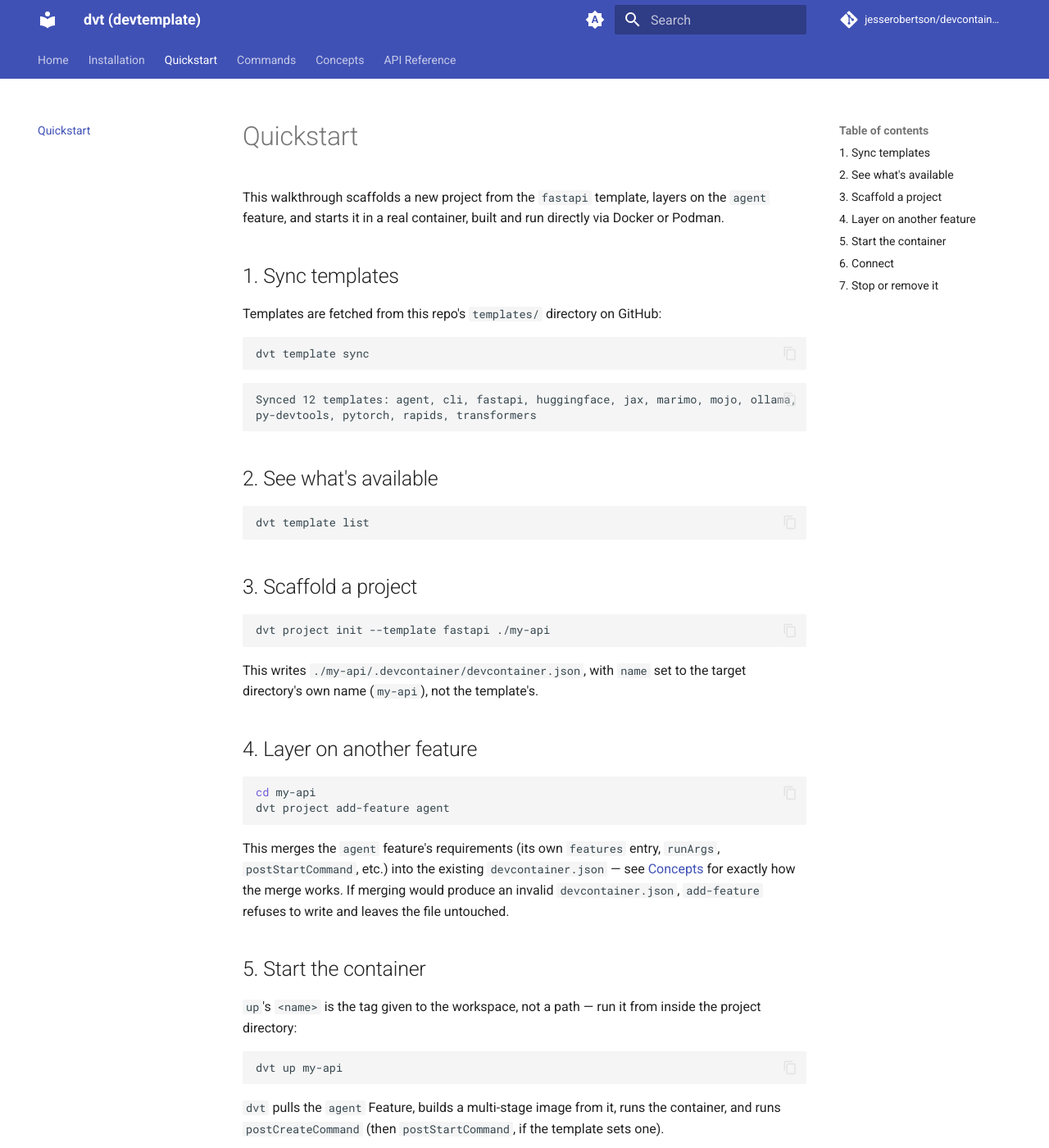
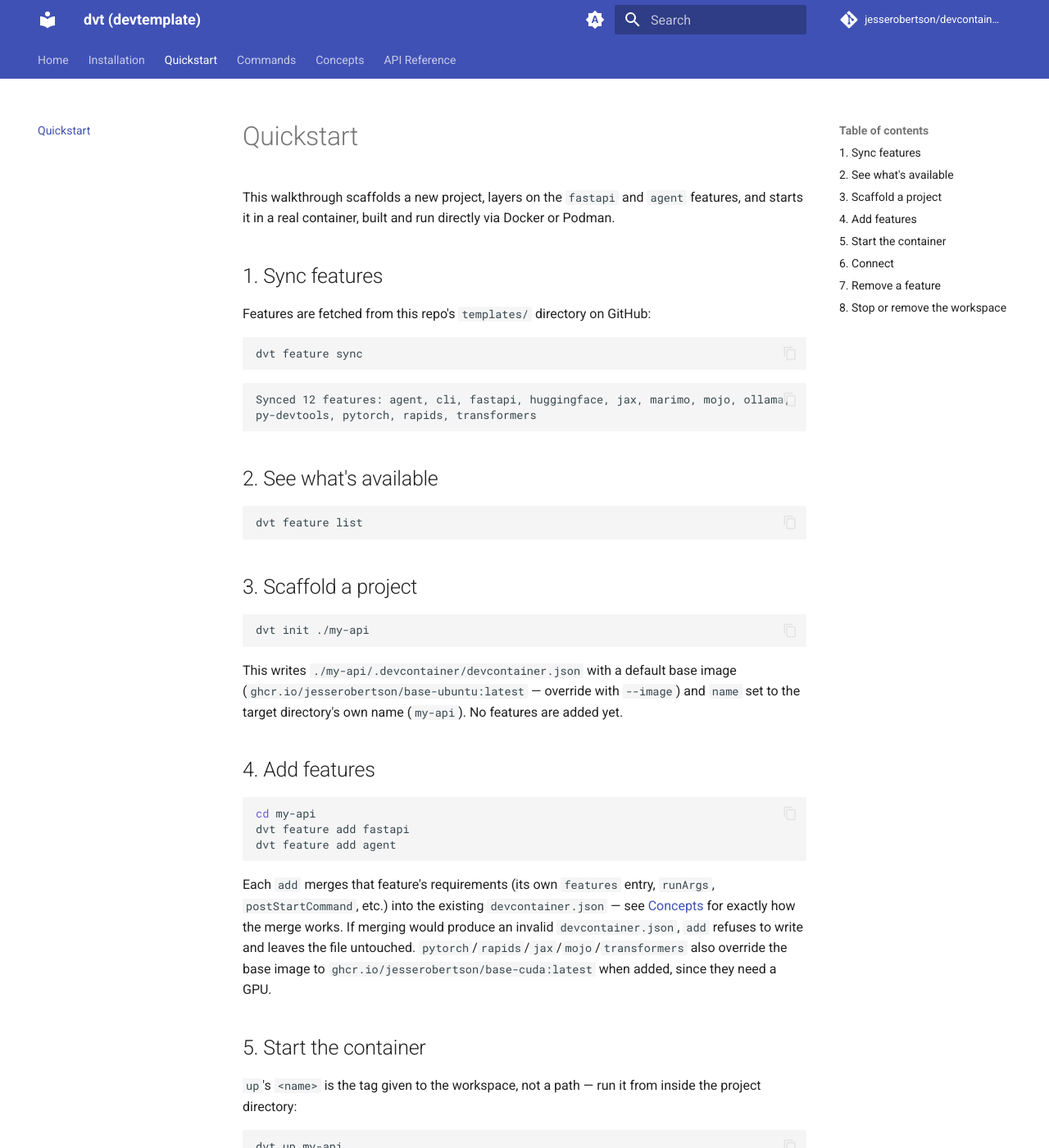
Before and after one commit to jesserobertson/devcontainers, an MkDocs documentation site: the page built from dvt/docs/content/quickstart.md, in a window 1280 px wide and 1400 px high. Shown: the whole window at 82% size. Built offline with MkDocs 1.6.1 and Material for MkDocs 9.7.7, drawn with Linux system fonts in a browser that asks for light colours; comment, search, counter and statistics services are not loaded; some of the changed text lies outside the part shown.

Commit message:
docs(dvt): rewrite README/commands/quickstart/installation for dvt init + dvt feature

````diff
--- a/dvt/docs/content/commands.md
+++ b/dvt/docs/content/commands.md
@@ -1,43 +1,59 @@
 # Command Reference
 
-## `dvt template`
+## `dvt init <path>`
 
-### `dvt template sync`
+Scaffolds `<path>/.devcontainer/devcontainer.json` with no features yet: a base image
+(`--image`, default `ghcr.io/jesserobertson/base-ubuntu:latest`), `workspaceFolder`/
+`workspaceMount`, `remoteUser: dev`, and a `postCreateCommand` that runs `pixi install`
+(prefixed with a step that turns on pixi's `detached-environments` config — see
+[Concepts](concepts.md)). The scaffolded file's `name` field is set to `<path>`'s own
+directory name. Refuses (exit 1, nothing written) if
+`<path>/.devcontainer/devcontainer.json` already exists. Also scaffolds a minimal
+`pixi.toml` if the target directory doesn't already manage its own dependencies (via
+`pixi.toml` or a `pyproject.toml` with a `[tool.pixi]` table) — every feature's
+`postCreateCommand` runs `pixi install`, which needs one to install from.
 
-Fetches every template from `templates/` in the configured GitHub repository (default
+## `dvt feature`
+
+### `dvt feature sync`
+
+Fetches every feature from `templates/` in the configured GitHub repository (default
 `jesserobertson/devcontainers`, branch `main` — override with the `DVT_GITHUB_REPO` /
 `DVT_GITHUB_BRANCH` environment variables) into the local cache. Prunes any previously-synced
-template that's been removed upstream; never touches a template directory you've added by
+feature that's been removed upstream; never touches a feature directory you've added by
 hand.
 
-### `dvt template list`
+### `dvt feature list`
 
-Lists cached templates with their base image and declared feature.
+Lists cached features with their description and base image. `--json` prints the same
+data (plus each feature's OCI Feature ref) as a JSON array instead of a table, for
+scripting.
 
-### `dvt template show <name>`
+### `dvt feature show <name>`
 
-Prints a cached template's `devcontainer.json`.
+Prints a cached feature's devcontainer.json overlay.
 
-## `dvt project`
+### `dvt feature add <name>`
 
-### `dvt project init <path> --template <name>`
+Merges a feature's overlay into `./.devcontainer/devcontainer.json` (always cwd-relative).
+Auto-syncs first if the local cache is empty. See [Concepts](concepts.md) for the merge
+semantics. Refuses to write (file left byte-for-byte unchanged) if:
 
-Scaffolds `<path>/.devcontainer/devcontainer.json` from a cached template. Auto-syncs first
-if the cache is empty, or always if `--refresh` is passed. The scaffolded file's `name` field
-is set to `<path>`'s own directory name, not the template's. Refuses (exit 1, nothing
-written) if `<path>/.devcontainer/devcontainer.json` already exists, or if the template
-itself doesn't pass schema validation.
+- `.devcontainer/devcontainer.json` doesn't exist — run `dvt init` first
+- it exists but isn't strict JSON (comments/trailing commas aren't supported)
+- the feature name isn't cached and syncing doesn't produce it
+- the merge result would fail validation against the official devcontainer.json schema
 
-### `dvt project add-feature <name>`
+Also records the feature in `.devcontainer/dvt-features.json`, a tracking sidecar that
+`dvt feature remove` uses to know what's safe to undo.
 
-Merges another feature's template into `./.devcontainer/devcontainer.json` (always
-cwd-relative). See [Concepts](concepts.md) for the merge semantics. Refuses to write (file
-left byte-for-byte unchanged) if:
+### `dvt feature remove <name>`
 
-- `.devcontainer/devcontainer.json` doesn't exist
-- it exists but isn't strict JSON (comments/trailing commas aren't supported)
-- the feature name isn't cached (run `dvt template sync` first)
-- the merge result would fail validation against the official devcontainer.json schema
+Un-layers a feature previously added with `dvt feature add`, restoring only the fields
+that feature's overlay touched — anything else in the file, including manual edits made
+since, is left untouched. Refuses (exit 1, nothing written) if `<name>` isn't tracked in
+`.devcontainer/dvt-features.json` (never added via `dvt feature add`, or the file predates
+it), or if the recomputed result would fail schema validation.
 
 ## Workspace lifecycle
 
@@ -117,4 +133,4 @@ through SSH at all; it uses the container's labels directly. See
   that upload themselves — will not work through the `ProxyCommand` entry.
 
 These commands require a reachable Docker or Podman engine (see
-[Installation](installation.md)); `template`/`project` commands don't.
+[Installation](installation.md)); `feature`/`init` commands don't.
--- a/dvt/docs/content/quickstart.md
+++ b/dvt/docs/content/quickstart.md
@@ -1,47 +1,51 @@
 # Quickstart
 
-This walkthrough scaffolds a new project from the `fastapi` template, layers on the `agent`
-feature, and starts it in a real container, built and run directly via Docker or Podman.
+This walkthrough scaffolds a new project, layers on the `fastapi` and `agent` features, and
+starts it in a real container, built and run directly via Docker or Podman.
 
-## 1. Sync templates
+## 1. Sync features
 
-Templates are fetched from this repo's `templates/` directory on GitHub:
+Features are fetched from this repo's `templates/` directory on GitHub:
 
 ```bash
-dvt template sync
+dvt feature sync
 ```
 
 ```
-Synced 12 templates: agent, cli, fastapi, huggingface, jax, marimo, mojo, ollama,
+Synced 12 features: agent, cli, fastapi, huggingface, jax, marimo, mojo, ollama,
 py-devtools, pytorch, rapids, transformers
 ```
 
 ## 2. See what's available
 
 ```bash
-dvt template list
+dvt feature list
 ```
 
 ## 3. Scaffold a project
 
 ```bash
-dvt project init --template fastapi ./my-api
+dvt init ./my-api
 ```
 
-This writes `./my-api/.devcontainer/devcontainer.json`, with `name` set to the target
-directory's own name (`my-api`), not the template's.
+This writes `./my-api/.devcontainer/devcontainer.json` with a default base image
+(`ghcr.io/jesserobertson/base-ubuntu:latest` — override with `--image`) and `name` set to
+the target directory's own name (`my-api`). No features are added yet.
 
-## 4. Layer on another feature
+## 4. Add features
 
 ```bash
 cd my-api
-dvt project add-feature agent
+dvt feature add fastapi
+dvt feature add agent
 ```
 
-This merges the `agent` feature's requirements (its own `features` entry, `runArgs`,
+Each `add` merges that feature's requirements (its own `features` entry, `runArgs`,
 `postStartCommand`, etc.) into the existing `devcontainer.json` — see
 [Concepts](concepts.md) for exactly how the merge works. If merging would produce an invalid
-`devcontainer.json`, `add-feature` refuses to write and leaves the file untouched.
+`devcontainer.json`, `add` refuses to write and leaves the file untouched.
+`pytorch`/`rapids`/`jax`/`mojo`/`transformers` also override the base image to
+`ghcr.io/jesserobertson/base-cuda:latest` when added, since they need a GPU.
 
 ## 5. Start the container
 
@@ -52,8 +56,8 @@ project directory:
 dvt up my-api
 ```
 
-`dvt` pulls the `agent` Feature, builds a multi-stage image from it, runs the container,
-and runs `postCreateCommand` (then `postStartCommand`, if the template sets one).
+`dvt` pulls each added Feature, builds a multi-stage image from it, runs the container,
+and runs `postCreateCommand` (then `postStartCommand`, if a feature sets one).
 
 ## 6. Connect
 
@@ -61,7 +65,16 @@ and runs `postCreateCommand` (then `postStartCommand`, if the template sets one)
 dvt ssh my-api
 ```
 
-## 7. Stop or remove it
+## 7. Remove a feature
+
+```bash
+dvt feature remove agent
+```
+
+Restores the fields `agent` touched, leaving everything else in `devcontainer.json` —
+including `fastapi`'s own contribution and any manual edits — untouched.
+
+## 8. Stop or remove the workspace
 
 ```bash
 dvt stop my-api
````
Also changed, not shown: dvt/docs/content/installation.md (+1 -1 lines), dvt/README.md.
